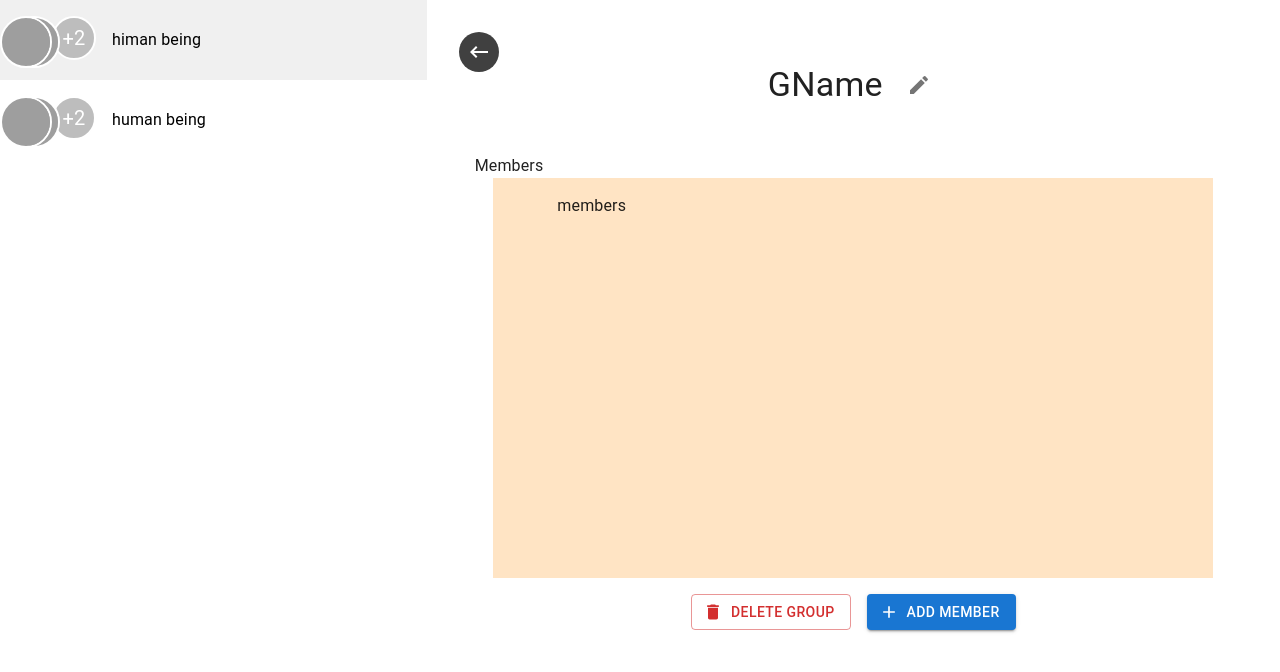
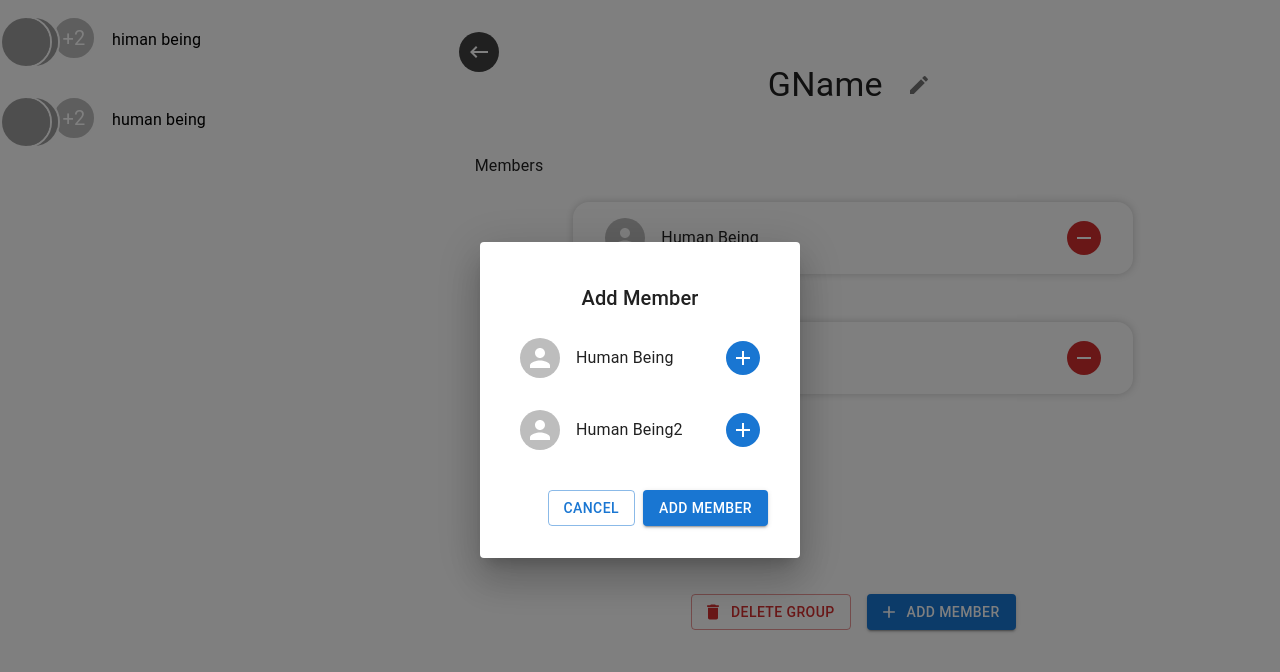
Before and after one commit to supradeepmukherjee/Realtime-Chat-Web-App, a React (Vite) app in the folder client/: page /groups in a window 1280 px wide. Both pictures are taken after a click on the button "ADD MEMBER". Shown: the top 672 px of the page. Built offline with nearby package versions, Linux system fonts and the light colour scheme; grey boxes are pictures that could not be loaded.

Commit message:
Designed Groups Page

```diff
--- a/client/src/components/ChatList.jsx
+++ b/client/src/components/ChatList.jsx
@@ -13,7 +13,7 @@ const ChatList = ({
     deleteChatHandler
 }) => {
     return (
-        <Stack width={w}>
+        <Stack width={w}         >
             {chats.map(({ _id, name, chavi, members, grpChat }, i) => {
                 const newMsgAlert = newMsgsAlert.find(({ id }) => id === _id)
                 const isOnline = members.some(_ => online.includes(_id))
--- /dev/null
+++ b/client/src/components/dialog/AddMember.jsx
@@ -0,0 +1,47 @@
+import { Button, Dialog, DialogActions, DialogTitle, Stack, Typography } from "@mui/material"
+import { useState } from "react"
+import { sampleUsers } from '../../constants/sample'
+import UserItem from "../shared/UserItem"
+
+const AddMember = ({ Member, isLoading, id, closeHandler }) => {
+    const [users, setUsers] = useState(sampleUsers)
+    const [members, setMembers] = useState([])
+    const selectMember = id => {
+        setMembers(m =>
+            m.includes(id) ?
+                m.filter(i => i !== id)
+                :
+                [...m, id]
+        )
+    }
+    const submitHandler = async () => {
+        closeHandler()
+    }
+    return (
+        <Dialog open onClose={closeHandler}>
+            <Stack className='p-6 w-80'>
+                <DialogTitle textAlign='center'>
+                    Add Member
+                </DialogTitle>
+                <Stack spacing='1rem'>
+                    {users.length > 0 ?
+                        users.map(user => <UserItem key={user._id} user={user} handler={selectMember} isSelected={members.includes(user._id)} />)
+                        :
+                        <Typography textAlign='center'>
+                            No Members to Add
+                        </Typography>}
+                </Stack>
+                <DialogActions className='!pt-8'>
+                    <Button variant='outlined' onClick={closeHandler}>
+                        Cancel
+                    </Button>
+                    <Button variant='contained' onClick={submitHandler} disabled={isLoading}>
+                        Add Member
+                    </Button>
+                </DialogActions>
+            </Stack>
+        </Dialog>
+    )
+}
+
+export default AddMember
--- a/client/src/components/dialog/DeleteGrp.jsx
+++ b/client/src/components/dialog/DeleteGrp.jsx
@@ -1,8 +1,8 @@
-import { Dialog, DialogContent, DialogContentText, DialogTitle } from "@mui/material"
+import { Button, Dialog, DialogActions, DialogContent, DialogContentText, DialogTitle } from "@mui/material"
 
 const DeleteGrp = ({ open, closeHandler, deleteHandler }) => {
     return (
-        <Dialog>
+        <Dialog open={open} onClose={closeHandler}>
             <DialogTitle>
                 Confirm
             </DialogTitle>
@@ -11,6 +11,14 @@ const DeleteGrp = ({ open, closeHandler, deleteHandler }) => {
                     Are you sure you want DELETE this Group?
                 </DialogContentText>
             </DialogContent>
+            <DialogActions>
+                <Button variant='outlined' onClick={closeHandler}>
+                    Cancel
+                </Button>
+                <Button variant='contained' color='error' onClick={deleteHandler}>
+                    Delete
+                </Button>
+            </DialogActions>
         </Dialog>
     )
 }
--- a/client/src/components/layout/Layout.jsx
+++ b/client/src/components/layout/Layout.jsx
@@ -26,9 +26,9 @@ const Layout = () => WrappedComponent => {
                             display: {
                                 xs: 'none',
                                 sm: 'block'
-                            }
-                        }}
-                        height='100%'>
+                            },
+                            height: '100%',
+                        }}>
                         <ChatList chats={sample} id={id} deleteChatHandler={deleteChatHandler} />
                     </Grid>
                     <Grid item xs={12} sm={8} md={5} lg={6} height='100%'>
--- a/client/src/components/shared/UserItem.jsx
+++ b/client/src/components/shared/UserItem.jsx
@@ -2,16 +2,32 @@ import { memo } from "react"
 import { Avatar as Chavi, IconButton, ListItem, Stack, Typography } from "@mui/material"
 import { Add, Remove } from '@mui/icons-material'
 
-const UserItem = ({ user, handler, loading, isSelected = false }) => {
+const UserItem = ({ user, handler, loading, isSelected = false, style }) => {
     const { name, _id, chavi } = user
     return (
         <ListItem>
-            <Stack direction='row' alignItems='center' spacing='1rem' width='100%'>
+            <Stack
+                direction='row'
+                sx={{
+                    ...style,
+                    width: '100%',
+                    gap: '1rem',
+                    alignItems: 'center'
+                }}
+            >
                 <Chavi />
                 <Typography variant='body1' className="grow line-clamp-1">
                     {name}
                 </Typography>
-                <IconButton onClick={() => handler(_id)} disabled={loading} size='small' className={`!bg-[#${!isSelected ? '1976d2' : 'f44336'}] !text-white hover:!bg-[#${!isSelected ? '1565c0' : 'd32f2f'}]`}>
+                <IconButton
+                    onClick={() => handler(_id)}
+                    disabled={loading}
+                    size='small'
+                    sx={{
+                        color: 'white',
+                        bgcolor: isSelected ? 'error.main' : 'primary.main',
+                        '&:hover': { bgcolor: isSelected ? 'error.dark' : 'primary.dark' }
+                    }}>
                     {isSelected ? <Remove /> : <Add />}
                 </IconButton>
             </Stack>
--- a/client/src/pages/Groups.jsx
+++ b/client/src/pages/Groups.jsx
@@ -1,10 +1,13 @@
 import { Add, Delete, Done, Edit, KeyboardBackspace as Back, Menu } from '@mui/icons-material'
-import { Box, Button, Drawer, Grid, IconButton, Stack, TextField, Tooltip, Typography } from "@mui/material"
-import { useEffect, useState } from "react"
+import { Backdrop, Box, Button, Drawer, Grid, IconButton, Stack, TextField, Tooltip, Typography } from "@mui/material"
+import { lazy, Suspense, useEffect, useState } from "react"
 import { useNavigate, useSearchParams } from "react-router-dom"
 import ChaviCard from '../components/shared/ChaviCard'
+import UserItem from '../components/shared/UserItem'
 import { Link } from "../components/Styled"
-import { sample } from '../constants/sample'
+import { sample, sampleUsers } from '../constants/sample'
+const DeleteGrp = lazy(() => import('../components/dialog/DeleteGrp'))
+const AddMember = lazy(() => import('../components/dialog/AddMember'))
 
 const Groups = () => {
   const id = useSearchParams()[0].get('grp')
@@ -13,12 +16,14 @@ const Groups = () => {
   const [grpName, setGrpName] = useState('')
   const [updatedGrpName, setUpdatedGrpName] = useState('')
   const [deleteOpen, setDeleteOpen] = useState(false)
-  const [AddMemberOpen, setAddMemberOpen] = useState(false)
-  const deleteHandler = () => {
-    setDeleteOpen(true)
+  const [addMemberOpen, setAddMemberOpen] = useState(false)
+  const toggleDelete = () => setDeleteOpen(!deleteOpen)
+  const toggleAddMember = () => setAddMemberOpen(!addMemberOpen)
+  const deleteHandler = async () => {
+
   }
-  const addMember = () => {
-    setAddMemberOpen(true)
+  const removeHandler = async id => {
+
   }
   const updateGrpName = async () => {
     setIsEdit(false)
@@ -69,14 +74,24 @@ const Groups = () => {
               Members
             </Typography>
             <Stack
-              className='max-w-[45rem] w-full box-border gap-8 bg-[#ffe4c4] h-[50vh] overflow-auto'
+              className='max-w-[45rem] w-full box-border gap-8 h-[50vh] overflow-auto'
               padding={{
                 xs: '0',
                 sm: '1rem',
                 md: '1rem 4rem'
               }}
             >
-              members
+              {sampleUsers.map(member => <UserItem
+                key={member._id}
+                user={member}
+                isSelected={true}
+                handler={removeHandler}
+                style={{
+                  boxShadow: '0 0 .5rem rgba(0,0,0,.2)',
+                  padding: '1rem 2rem',
+                  borderRadius: '1rem'
+                }}
+              />)}
             </Stack>
             <Stack
               direction={{
@@ -90,17 +105,23 @@ const Groups = () => {
               }}
               spacing='1rem'
             >
-              <Button color='error' variant='outlined' startIcon={<Delete />} onClick={deleteHandler}>
+              <Button color='error' variant='outlined' startIcon={<Delete />} onClick={toggleDelete}>
                 Delete Group
               </Button>
-              <Button variant='contained' startIcon={<Add />} onClick={addMember}>
+              <Button variant='contained' startIcon={<Add />} onClick={toggleAddMember}>
                 Add Member
               </Button>
             </Stack>
           </>}
       </Grid>
+      {addMemberOpen &&
+        <Suspense fallback={<Backdrop open />}>
+          <AddMember open={deleteOpen} closeHandler={toggleAddMember} deleteHandler={deleteHandler} />
+        </Suspense>}
       {deleteOpen &&
-        <></>}
+        <Suspense fallback={<Backdrop open />}>
+          <DeleteGrp open={deleteOpen} closeHandler={toggleDelete} deleteHandler={deleteHandler} />
+        </Suspense>}
       <Drawer
         open={menuOpen}
         onClose={() => setMenuOpen(false)}
--- a/client/src/pages/RegisterLogin.jsx
+++ b/client/src/pages/RegisterLogin.jsx
@@ -1,7 +1,7 @@
 import { useState } from 'react'
 import { Avatar as Chavi, Button, Container, IconButton, Paper, Stack, TextField, Typography } from '@mui/material'
 import Camera from '@mui/icons-material/CameraAlt'
-import { HiddenInput } from '../components/Styles'
+import { HiddenInput } from '../components/Styled'
 import { uNameValidator, passwordValidator } from '../utils/validators'
 
 const RegisterLogin = () => {
```
